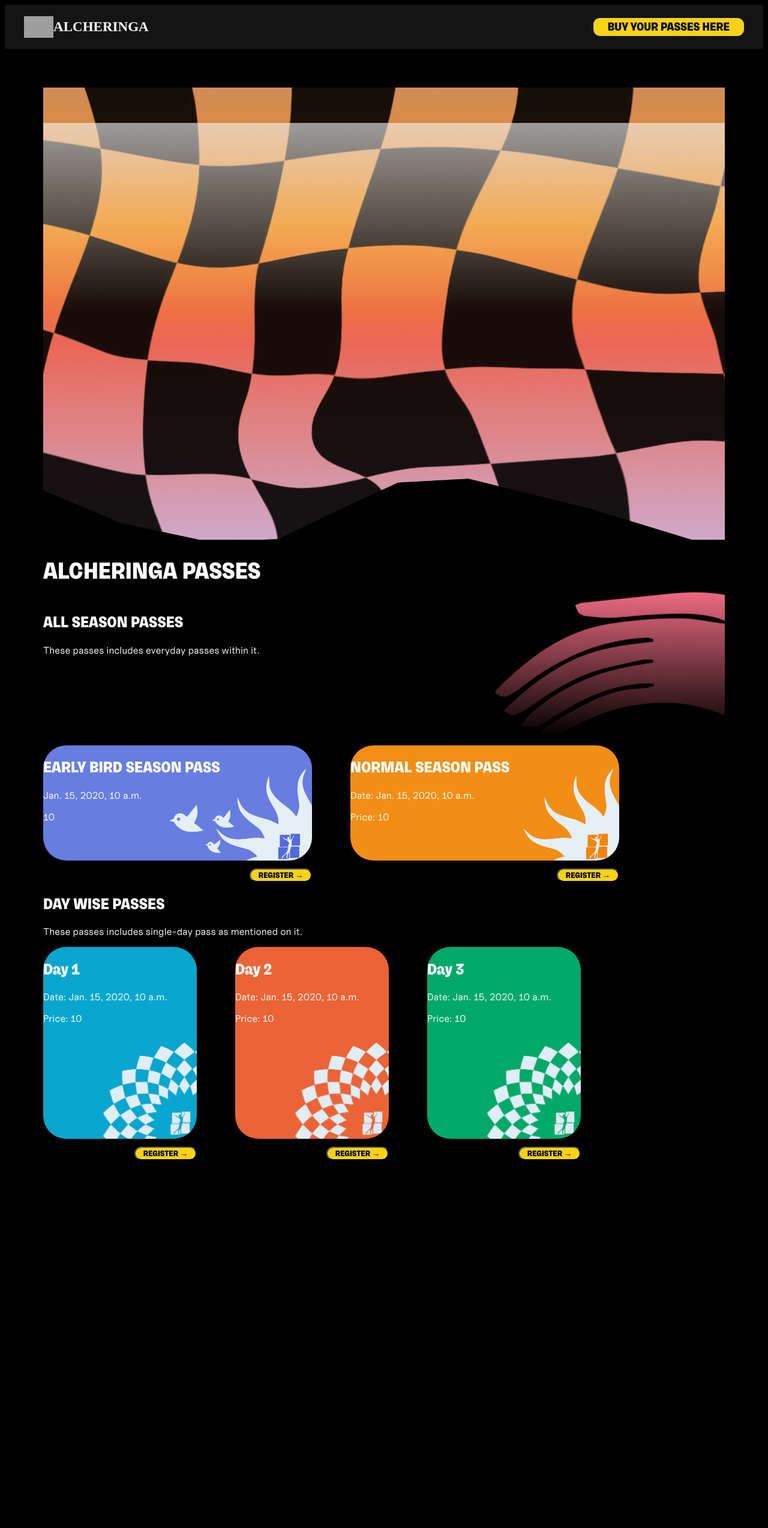
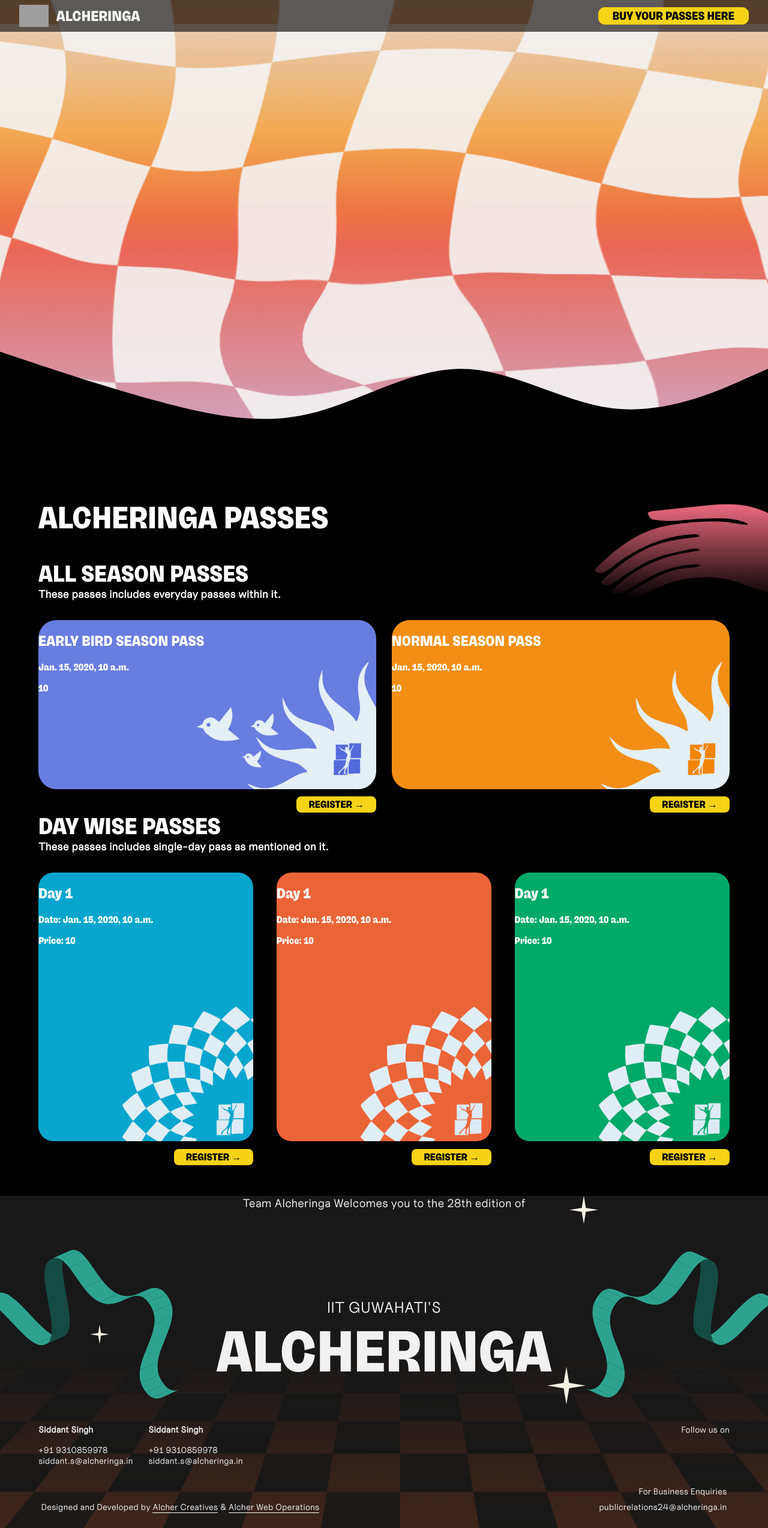
Before and after one commit to digvijaysingh3023/pass1, a Django app: template main/templates/main/home.html in a window 1280 px wide. Shown: the whole page at 60% size. Before the commit the page ends 1933 px from the top, so only its background shows below. Run offline with Django 4.2, Linux system fonts and the light colour scheme; the template is opened without the code that fills it: most values are stand-ins (such as "Sample title", 1, 10 or a date in 2020); parts of the project's set-up code (start-up, migrations or seed data) failed here and were passed over; grey boxes are pictures that could not be loaded.

Commit message:
fixed landing page

```diff
--- a/main/static/css/home.css
+++ b/main/static/css/home.css
@@ -8,21 +8,13 @@
   }
 
 body{
-
-    font-family: 'Uncut Sans';
+    position: relative;
     background-color: black;
     color:white;
-}
-.body{
-    padding:5vw;
-}
-.topimg{
-    width:100%;
-    overflow: hidden;
-    object-fit: cover;
+    box-sizing: border-box;
 }
 .navbar{
-    background: rgba(100,100,100,0.2);
+    background-color: #1E1E1EB2;
     color: #f4f4f4;
     display: flex;
     padding: 0.5rem 2rem;
@@ -30,28 +22,63 @@ body{
     align-items: center;
     font-size: 0.9vw;
 }
-.left{
-    display:flex;
-    align-items:center;
+.heroSection{
+    background-color: #F4F4F4;
+    background-image: url("../images/BG-min.png");
+    background-size: 100vw 60vw;
+    background-position-x: center;
+    background-position-y: -20px;
+    background-repeat: repeat;
+    overflow: hidden;
+    width: 100vw;
+    height: 65vw;
+    position: relative;
 }
-.navbar button{
-    font-family: 'fsp-demo-freigeist-con-black-5',sans-serif;
-    font-size: 1.2rem;
+.waves{
+    position: absolute ;
+    bottom: -10px;
+    left: 0;
+    width: 100%;
 }
-#buypasses{
-    background-color: #f6d317;
-    border-radius: 0.7rem;
-    padding: 0.2rem 1.5rem;
-    border: none;
+
+.passdiv{
+    /* width: 100%; */
+    padding: 0 5vw;
+    overflow-x: hidden;
 }
-#alcherlogo1{
-    height: 2.3rem;
-    width: max-content;
 
+.passContainer{
+    width: 100%;
+    position: relative;
 }
-.headtxt
-{
+
+.hand {
+    right: -10vw;
+    top: -10vh;
+    height: 20vh;
+    position: absolute;
+    overflow: hidden;
+    -webkit-animation: mover 1s infinite  alternate;
+    animation: mover 1s infinite  alternate;
+}
+#passesHead{
+    font-size: 4vw;
+    margin: 0 0 5vh 0;
     font-family: 'fsp-demo-freigeist-con-black-5';
+}
+.allSeason{
+    display: flex;
+    justify-content: flex-start;
+    flex-direction: column;
+}
+.allSeason b{
+    font-size: 3vw;
+    font-family: 'fsp-demo-freigeist-con-black-5';
+}
+.allSeason h3{
+    font-size: 1.4vw;
+    font-family: 'Uncut-Sans';
+    margin: 0 0 4vh 0;
 }
 .topdiv{
     display: flex;
@@ -66,59 +93,66 @@ body{
 .passdiv h1{
     font-size: 3vw;
     font-family: 'fsp-demo-freigeist-con-black-5';
-}
-.passdiv h2{
-    font-size: 2vw;
+    margin: 0;
 }
 .seasonpass{
     display: flex;
-    gap:5vw;
+    justify-content: space-between;
+    gap: 20px;
 }
-.earlybird {
-    width: 35vw;
-    height: 15vw;
-    border-radius: 3vw;
+.earlybird,.normalPass  {
+    background: url('../images/EarlyBird.png');
+    background-position: center;
+    background-size: cover;
+    background-repeat: no-repeat;
+    width: 44vw;
+    height: 22vw;
+    border-radius: 30px;
     overflow: hidden;
     position: relative;
-    background: url('{% static "images/EarlyBird.png" %}') center/cover no-repeat;
     color: white;
 }
 
+.normalPass {
+    background: url('../images/Normal.png');
+    background-position: center;
+    background-size: cover;
+    background-repeat: no-repeat;
 
-.normal
-{
-    background: #F28E15;
-    border-radius:3vw;
-    color:white;
 }
-.alchertxt1
-{
-    font-family: 'Uncut-Sans';
-    text-align: center;
+
+.dayPassContainer{
+    display: flex;
+    justify-content: space-between;
 }
-.alchertxt
-{
-    font-family: 'Uncut-Sans';
-}
+
 .day1
 {
-    width:20vw;
-    height:25vw;
-    border-radius:3vw;
+    background: url('../images/Day1.png');
+    background-position: center;
+    background-size: cover;
+    background-repeat: no-repeat;
+    width: 28vw;
+    height: 35vw;
+    border-radius: 25px;
     overflow: hidden;
     color:white;
     position: relative;
 }
 .day2
 {
-    background: #EA5B2B;
-    border-radius:3vw;
+    background: url('../images/Day2.png');
+    background-position: center;
+    background-size: cover;
+    background-repeat: no-repeat;
     color:white;
 }
 .day3
 {
-    background: #00A158;
-    border-radius:3vw;
+    background: url('../images/Day3.png');
+    background-position: center;
+    background-size: cover;
+    background-repeat: no-repeat;
     color:white;
 }
 .btndiv{
@@ -126,18 +160,22 @@ body{
     justify-content: flex-end;
 }
 .btn{
+
+    border: none;
+    outline: none;
     background-color: #F6D317;
-    color:black;
+
     margin-top: 1vw;
-    border-radius: 1vw;
-    padding-left: 1vw;
-    padding-right:1vw;
+    border-radius: 8px;
+    padding: 3px 20px;
     font-family: 'fsp-demo-freigeist-con-black-5';;
 }
-.hand {
-    -webkit-animation: mover 1s infinite  alternate;
-    animation: mover 1s infinite  alternate;
+.btn a{
+    font-size: 1.3vw;
+    text-decoration: none;
+    color:black;
 }
+
 @-webkit-keyframes mover {
     0% { transform: translateY(0); }
     100% { transform: translateY(-15px); }
--- a/main/static/register/register.css
+++ b/main/static/register/register.css
@@ -25,8 +25,14 @@ body{
     height: 100%;
     background-blend-mode: multiply;
 } */
+.navContainer{
+    position: absolute;
+    width: 100%;
+    z-index: 9;
+}
 .navbar{
-    background: rgba(100,100,100,0.2);
+
+    background-color: #E1E1E11A;
     color: #f4f4f4;
     display: flex;
     padding: 0.5rem 2rem;
@@ -253,7 +259,7 @@ button{
     background-image: url("../images/footer-background.svg");
     height:50vw;
     background-size: cover;
-    background-color: #1e1e1e;
+    background-color: #181818;
     background-repeat: no-repeat;
     display: flex;
     flex-direction: column;
@@ -350,7 +356,7 @@ input[type=number] {
 }
 .welcometxt{
 font-family: 'Uncut-Sans';
-    background-color: #1e1e1e;
+    background-color: #181818;
     color: #f4f4f4;
     text-align: center;
     margin-top: 4vw;
@@ -386,7 +392,7 @@ font-family: 'Uncut-Sans';
 
 }
 .err {  border-bottom: 1px solid #b1395f;
-    background-color: #1e1e1e;
+    background-color: #181818;
 background-image: url("../images/Vector2.svg");
 background-repeat: no-repeat;
 background-size: 1.2rem;
--- a/main/templates/main/base.html
+++ b/main/templates/main/base.html
@@ -12,12 +12,14 @@
 </head>
 <body>
     <!-- NavBar  -->
-    <div class="navbar">
-        <div class="left">
-        <img id="alcherlogo1" src="{% static 'images/alcherlogo1.svg' %}" alt="alcherlogo">
-        <h1>ALCHERINGA</h1>
+    <div class="navContainer">
+        <div class="navbar">
+            <div class="left">
+            <img id="alcherlogo1" src="{% static 'images/alcherlogo1.svg' %}" alt="alcherlogo">
+            <h1>ALCHERINGA</h1>
+            </div>
+            <button id="buypasses"> BUY YOUR PASSES HERE </button>
         </div>
-        <button id="buypasses"> BUY YOUR PASSES HERE </button>
     </div>
     <!-- NavBar Ends  -->
 
--- a/main/templates/main/home.html
+++ b/main/templates/main/home.html
@@ -1,94 +1,102 @@
+{% extends "main/base.html" %}
 {% load static %}
-<!DOCTYPE html>
-<html lang="en">
-  <head>
-    <meta charset="UTF-8" />
-    <meta name="viewport" content="width=device-width, initial-scale=1.0" />
+
+{% block title %}
   <title>Passportal</title>
-    <link rel="stylesheet" href="{% static 'css/home.css' %}"
-  </head>
-  <body>
-    <div class="navbar">
-      <div class="left">
-      <img id="alcherlogo1" src="{% static "images/alcherlogo1.svg" %}" alt="alcherlogo">
-      <h1>ALCHERINGA</h1>
+  <link rel="stylesheet" href="{% static 'css/home.css' %}">
+{% endblock title %}
+{% block page %}
+  <div class="body">
+    <div class="heroSection">
+      <svg class="waves" xmlns="http://www.w3.org/2000/svg" viewBox="0 0 1440 320"><path fill="#00000" fill-opacity="1" d="M0,32L48,48C96,64,192,96,288,122.7C384,149,480,171,576,149.3C672,128,768,64,864,64C960,64,1056,128,1152,138.7C1248,149,1344,107,1392,85.3L1440,64L1440,320L1392,320C1344,320,1248,320,1152,320C1056,320,960,320,864,320C768,320,672,320,576,320C480,320,384,320,288,320C192,320,96,320,48,320L0,320Z"></path></svg>
     </div>
-      <button id="buypasses"> BUY YOUR PASSES HERE </button>
-  </div>
-  <div class="body">
-    <img class="topimg" src="{% static "images/BG-min.png" %}">
-
     <div class="passdiv">
-      <h1 class="headtxt">ALCHERINGA PASSES</h1>
-
-      <div>
-        <div style="display: flex;justify-content: space-between">
-          <div >
-      <h2 class="headtxt">ALL SEASON PASSES</h2>
-      <p class="alchertxt">These passes includes everyday passes within it.</p>
-      </div>
-      <img class="hand" src="{% static "images/UpHand.png" %}">
+      <h1 id="passesHead">ALCHERINGA PASSES</h1>
+      <div class="passContainer">
+        <div class="allSeason">
+            <b>ALL SEASON PASSES</b>
+            <h3 class="alchertxt">These passes includes everyday passes within it.</h3>
+            <img class="hand" src="{% static 'images/UpHand.png' %}">
         </div>
 
         <div class="seasonpass">
-      <div >
-        <div class="earlybird" style="background: url('{% static "images/EarlyBird.png" %}') center/cover no-repeat;">
+          <div>
+            <div class="earlybird">
               <h2 class="headtxt">EARLY BIRD SEASON PASS</h2>
               <p class="alchertxt">{{ context.EarlyBird.date }}</p>
               <p class="alchertxt" >{{ context.EarlyBird.price }}</p>
             </div>
-    <div class="btndiv"><button class="btn"><a href="#" style="text-decoration: none;
-    color:black;">REGISTER &rarr;</a></button></div>
+            <div class="btndiv">
+              <button class="btn"><a href="{% url 'otp' %}" style ="text-decoration: 'none'; color: 'black'; ">REGISTER &rarr;</a></button>
             </div>
-
-    <div >
-      <div class="earlybird" style="background: url('{% static "images/Normal.png" %}') center/cover no-repeat;">
+          </div>
+          <div>
+            <div class="normalPass">
               <h2 class="headtxt">NORMAL SEASON PASS</h2>
-    <p class="alchertxt" >Date: {{ context.Normal.date }}</p>
-    <p class="alchertxt" >Price: {{ context.Normal.price }}</p>
+              <p class="alchertxt">{{ context.Normal.date }}</p>
+              <p class="alchertxt" >{{ context.Normal.price }}</p>
             </div>
-    <div class="btndiv"><button class="btn"><a href="#" style="text-decoration: none;
-    color:black;">REGISTER &rarr;</a></button></div>
+            <div class="btndiv">
+              <button class="btn"><a href="{% url 'otp' %}" style ="text-decoration: 'none'; color: 'black'; ">REGISTER &rarr;</a></button>
             </div>
           </div>
         </div>
 
-    <div  >
-    <h2 class="headtxt">DAY WISE PASSES</h2>
-    <p class="alchertxt">These passes includes single-day pass as mentioned on it.</p>
-    <div class="seasonpass">
+      </div>
+
+      <div class="DayWisePasses">
+        <div class="allSeason">
+          <b>DAY WISE PASSES</b>
+          <h3 class="alchertxt">These passes includes single-day pass as mentioned on it.</h3>
+        </div>
+
+        <div class="dayPassContainer">
           <div >
-        <div class="day1" style="background: url('{% static "images/Day1.png" %}') center/cover no-repeat;">
+            <div class="day1">
               <h2 class="headtxt">Day 1</h2>
               <p class="alchertxt">Date: {{ context.Day1.date }}</p>
               <p class="alchertxt">Price: {{ context.Day1.price }}</p>
             </div>
-    <div class="btndiv"><button class="btn"><a href="#" style="text-decoration: none;
-    color:black;">REGISTER &rarr;</a></button></div>
+            <div class="btndiv">
+              <button class="btn"><a href="{% url 'otp' %}" style="text-decoration: none; color:black;">REGISTER &rarr;</a></button>
+            </div>
           </div>
 
           <div >
-      <div class="day1" style="background: url('{% static "images/Day2.png" %}') center/cover no-repeat;">
-    <h2 class="headtxt">Day 2</h2>
-    <p class="alchertxt">Date: {{ context.Day2.date }}</p>
-    <p class="alchertxt">Price: {{ context.Day2.price }}</p>
+            <div class="day1 day2">
+              <h2 class="headtxt">Day 1</h2>
+              <p class="alchertxt">Date: {{ context.Day1.date }}</p>
+              <p class="alchertxt">Price: {{ context.Day1.price }}</p>
             </div>
-    <div class="btndiv"><button class="btn"><a href="#" style="text-decoration: none;
-    color:black;">REGISTER &rarr;</a></button></div>
+            <div class="btndiv">
+              <button class="btn"><a href="{% url 'otp' %}" style="text-decoration: none; color:black;">REGISTER &rarr;</a></button>
+            </div>
           </div>
 
           <div >
-  <div class="day1" style="background: url('{% static "images/Day3.png" %}') center/cover no-repeat;">
-    <h2 class="headtxt">Day 3</h2>
-    <p class="alchertxt">Date: {{ context.Day3.date }}</p>
-    <p class="alchertxt">Price: {{ context.Day3.price }}</p>
+            <div class="day1 day3">
+              <h2 class="headtxt">Day 1</h2>
+              <p class="alchertxt">Date: {{ context.Day1.date }}</p>
+              <p class="alchertxt">Price: {{ context.Day1.price }}</p>
             </div>
-    <div class="btndiv"><button class="btn"><a href="#" style="text-decoration: none;
-    color:black;">REGISTER &rarr;</a></button></div>
+            <div class="btndiv">
+              <button class="btn"><a href="{% url 'otp' %}" style="text-decoration: none; color:black;">REGISTER &rarr;</a></button>
             </div>
           </div>
         </div>
+
+    </div>
+
   </div>
   </div>
-  </body>
-</html>
+
+
+{% endblock page %}
+
+{% block script %}
+
+<script>
+
+</script>
+
+{% endblock script %}
--- a/passportal/settings.py
+++ b/passportal/settings.py
@@ -131,3 +131,6 @@ STATIC_ROOT = os.path.join(BASE_DIR, 'static')
 # https://docs.djangoproject.com/en/4.2/ref/settings/#default-auto-field
 
 DEFAULT_AUTO_FIELD = 'django.db.models.BigAutoField'
+
+LOGIN_URL='otp'
+# LOGIN_REDIRECT_URL=''
```
Also changed, not shown: main/static/css/otp.css (+95 -2 lines), main/templates/main/otp.html (+14 -0 lines), main/views.py (+32 -38 lines), db.sqlite3, main/static/images/DownHand.png (added), main/static/images/UpHand.png. Lines whose indentation alone changed are shown as unchanged.
